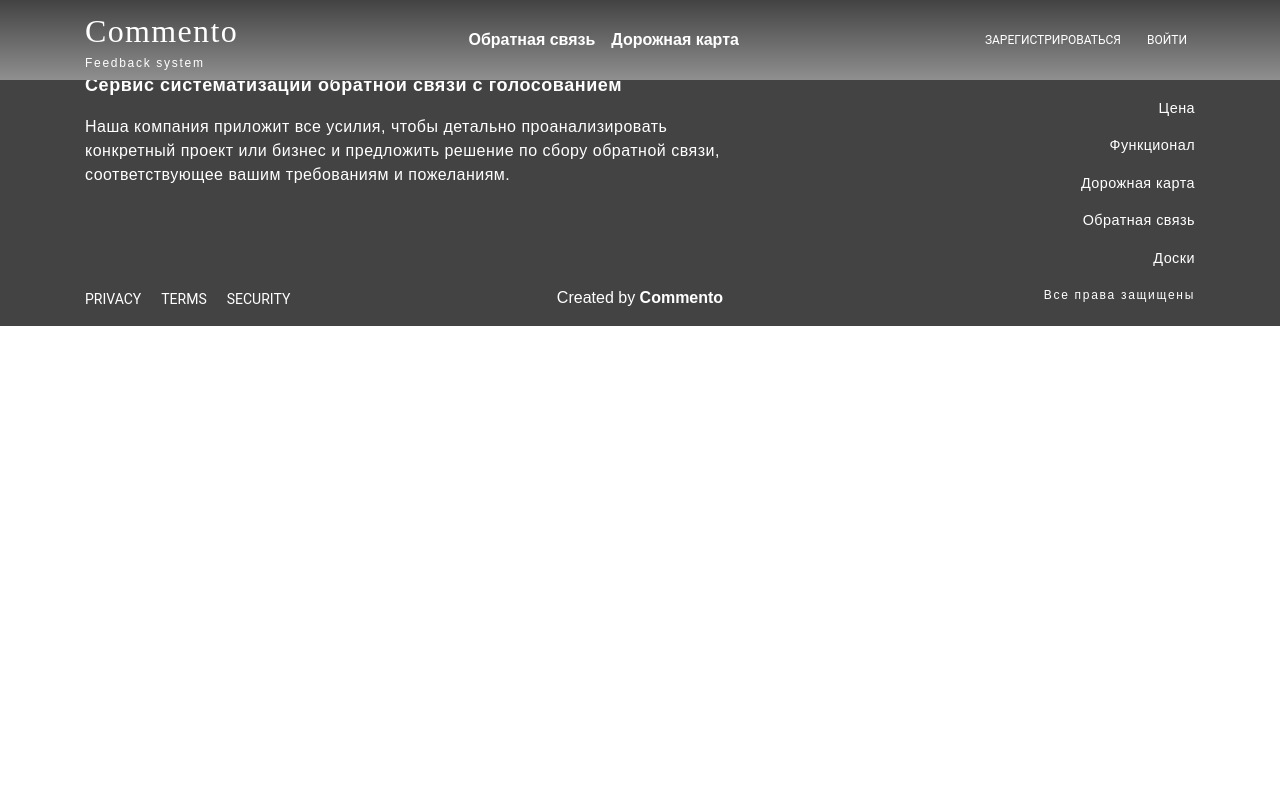
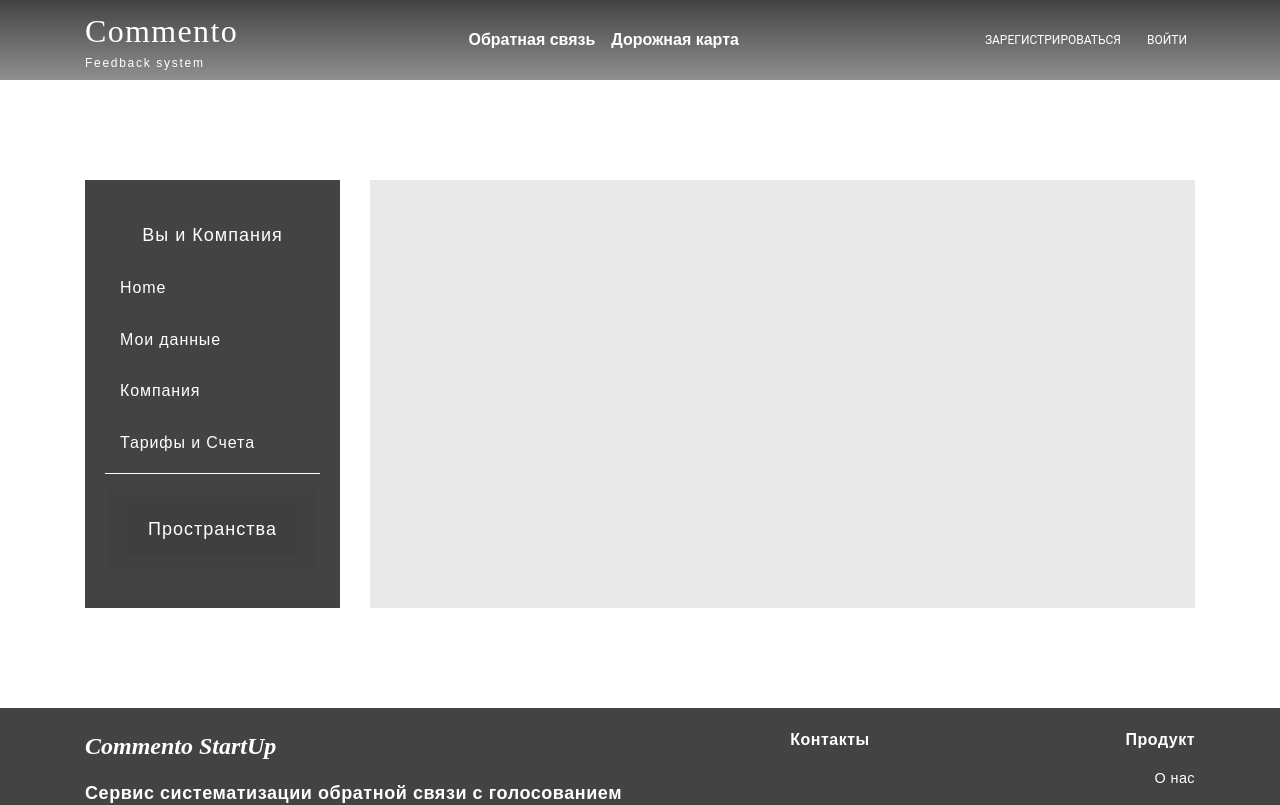
Before and after one commit to dato7898/commento-front, a React (Create React App) app: page /admin in a window 1280 px wide. Shown: the top 805 px of the page. Built offline with nearby package versions, Linux system fonts and the light colour scheme; a small style sheet from the web is missing.

Commit message:
admin panel init

```diff
--- a/src/App.css
+++ b/src/App.css
@@ -890,5 +890,65 @@
   cursor: pointer;
 }
 
+.admin-panel-wrap {
+  margin-top: 180px;
+  margin-bottom: 100px;
+}
+
+.admin-menu {
+  min-height: 100px;
+  background-color: rgb(67, 67, 67);
+  display: flex;
+  flex-direction: column;
+  padding: 40px 20px 40px 20px;
+  align-items: center;
+}
+
+.admin-menu span {
+  font-size: 18px;
+  line-height: 1.67;
+  font-family: Rubik, sans-serif;
+  font-weight: 400;
+  text-decoration: none;
+  font-style: normal;
+  letter-spacing: 0.056em;
+  color: #fff;
+}
+
+.admin-dashboard {
+  min-height: 100px;
+  background-color: #e9e9e9;
+  height: 100%;
+}
+
+.admin-panel-section {
+  word-break: break-word;
+  flex-grow: 1;
+  flex-basis: auto;
+  width: calc(100% - 30px);
+  word-wrap: break-word;
+  margin-top: 25px;
+  font-size: 16px !important;
+}
+
+.admin-menu hr {
+  border-color: #fff;
+  width: 100%;
+}
+
+.admin-menu .card {
+  background-color: inherit;
+  border: none;
+}
+
+.admin-menu .card-header {
+  border: none;
+}
+
+.admin-menu .card-body {
+  display: flex;
+  flex-direction: column;
+}
+
 @import "react-alice-carousel/lib/alice-carousel.css";
 /*@import url(https://unpkg.com/bootstrap@4.1.0/dist/css/bootstrap.min.css);*/
--- a/src/component/CommentoApp.jsx
+++ b/src/component/CommentoApp.jsx
@@ -9,6 +9,7 @@ import RoadmapComponent from './RoadmapComponent';
 import FeedbackComponent from './FeedbackComponent';
 import CommentoBoardComponent from './CommentoBoardComponent';
 import CommentoPostComponent from './CommentoPostComponent';
+import AdminPanelComponent from './admin/AdminPanelComponent';
 import ForgotPasswordComponent from './auth/ForgotPasswordComponent';
 import ResetPasswordComponent from './auth/ResetPasswordComponent';
 import ResetPasswordRoute from './route/ResetPasswordRoute';
@@ -84,6 +85,7 @@ class CommentoApp extends Component {
                         <Route path={`/feedback`} exact component={FeedbackComponent} />
                         <Route path={`/board/:boardId`} exact component={CommentoBoardComponent} />
                         <Route path={`/post/:postId`} exact component={CommentoPostComponent} />
+                        <Route path={`/admin`} exact component={AdminPanelComponent} />
                     </Switch>
                     <FooterComponent />
                 </>
--- /dev/null
+++ b/src/component/admin/AdminPanelComponent.jsx
@@ -0,0 +1,49 @@
+import React, { Component } from 'react';
+import { withRouter } from 'react-router-dom';
+import { Accordion, Card } from 'react-bootstrap';
+
+class AdminPanelComponent extends Component {
+
+    render() {
+        return (
+            <div className="container admin-panel-wrap">
+                <div className="row">
+                    <div className="col-md-3">
+                        <div className="admin-menu">
+                            <span>Вы и Компания</span>
+                            <span className="admin-panel-section">Home</span>
+                            <span className="admin-panel-section">Мои данные</span>
+                            <span className="admin-panel-section">Компания</span>
+                            <span className="admin-panel-section">Тарифы и Счета</span>
+                            <hr />
+                            <Accordion>
+                                <Card>
+                                    <Card.Header>
+                                        <Accordion.Toggle as={Card.Header} variant="link" eventKey="0">
+                                            <span>Пространства</span>
+                                        </Accordion.Toggle>
+                                    </Card.Header>
+                                    <Accordion.Collapse eventKey="0">
+                                        <Card.Body>
+                                            <span>Офис</span>
+                                            <span>Склады</span>
+                                            <span>Поставщики</span>
+                                        </Card.Body>
+                                    </Accordion.Collapse>
+                                </Card>
+                            </Accordion>
+                        </div>
+                    </div>
+                    <div className="col-md-9">
+                        <div className="admin-dashboard">
+
+                        </div>
+                    </div>
+                </div>
+            </div>
+        );
+    }
+
+}
+
+export default withRouter(AdminPanelComponent);
```
